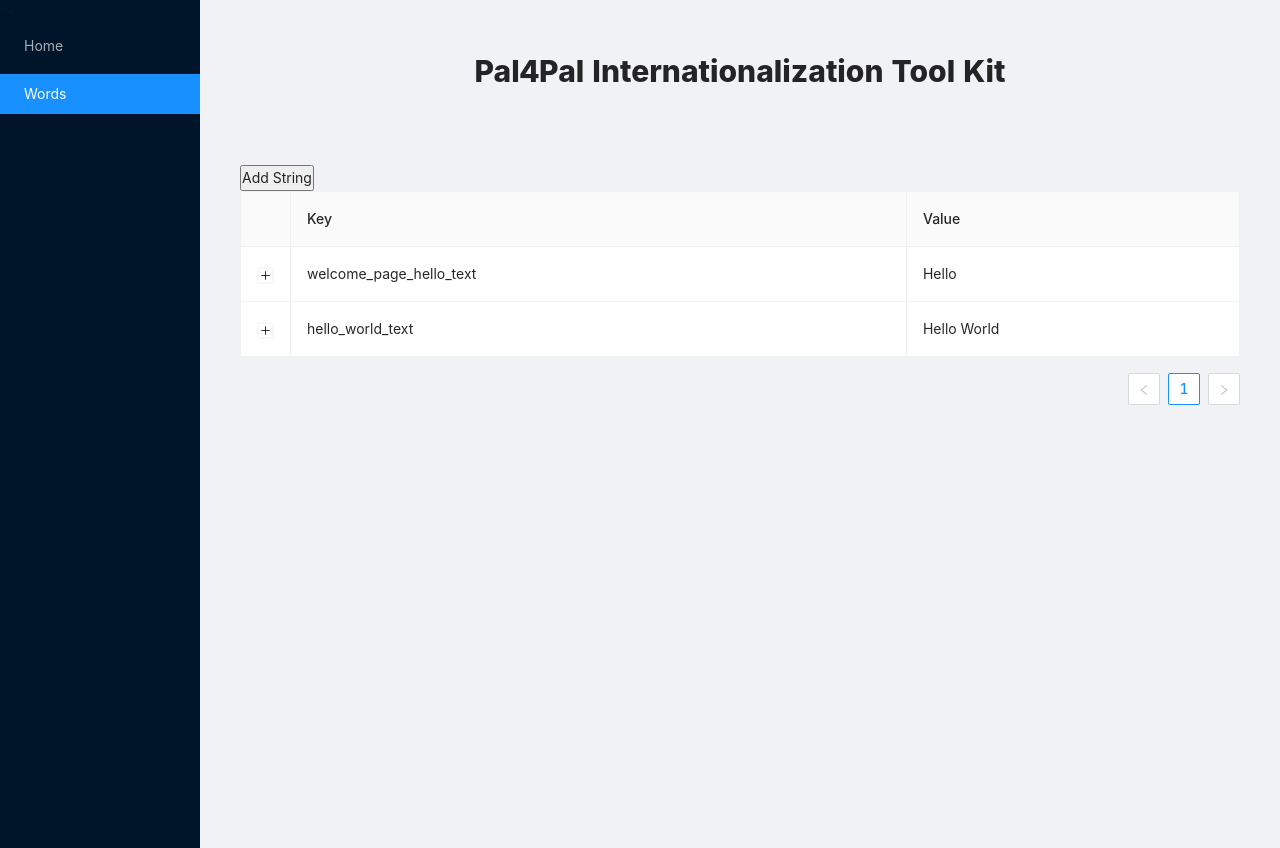
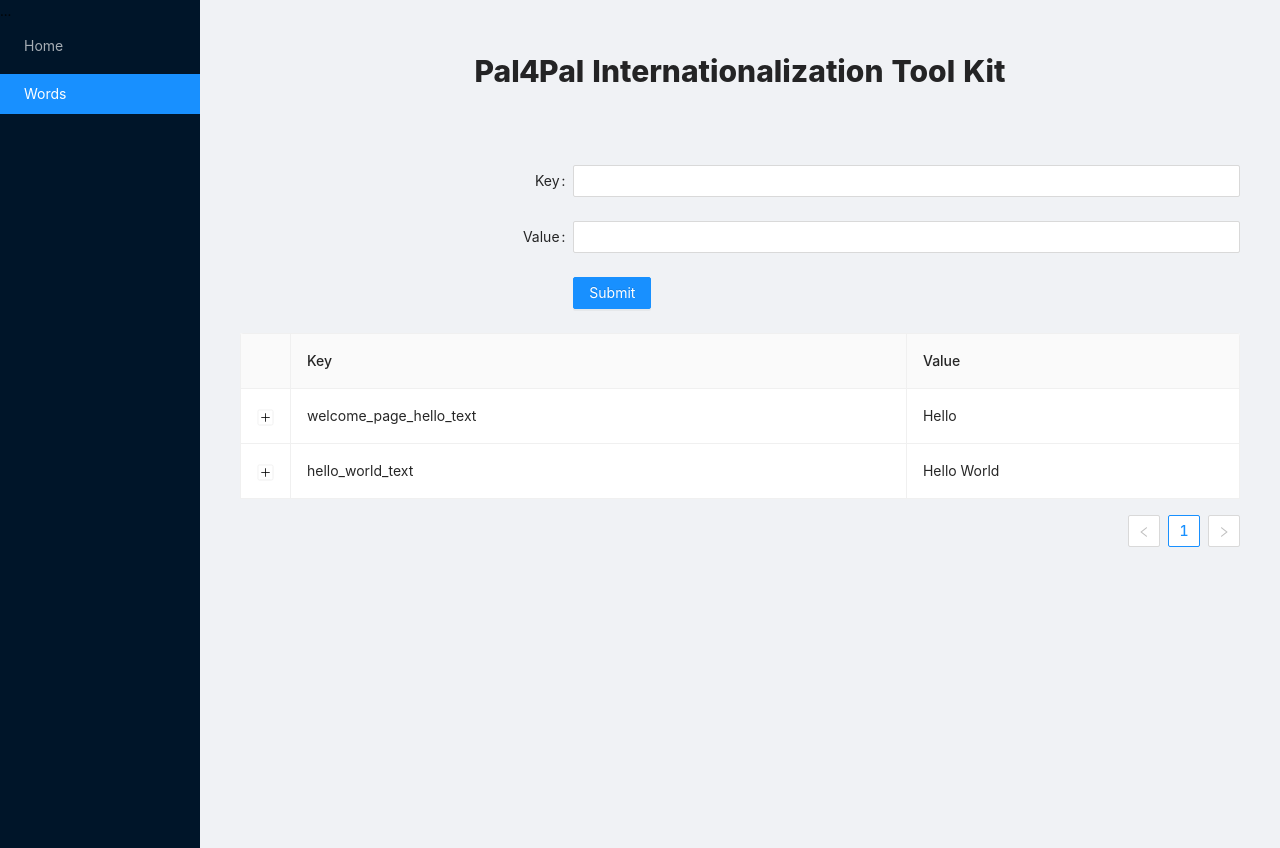
Before and after one commit to DavidKorochik/Internationalization-Tool-Kit, a React (Create React App) app: page /words in a window 1280 px wide. Built offline with nearby package versions, Linux system fonts and the light colour scheme.

Commit message:
Finished the AddWord component where we add a new string

```diff
--- /dev/null
+++ b/src/components/words-page/AddWord.js
@@ -0,0 +1,67 @@
+import React, { useState } from 'react';
+import languageService from '../../services/languageService';
+import { Form, Input, Button } from 'antd';
+
+export default function AddWord({ dataTranslation, setDataTranslation }) {
+  const [key, setKey] = useState('');
+  const [value, setValue] = useState('');
+  const [form] = Form.useForm();
+
+  const addWordToTranslation = async () => {
+    // const newWord = await languageService.addWordTranslation({
+    //   languageId: 1,
+    //   key,
+    //   sentence: value,
+    // });
+
+    const newWord = {
+      languageId: 1,
+      language: 'English',
+      sentence: value,
+    };
+
+    const translations = dataTranslation.map((x) =>
+      x.translations
+        .filter((trans) => trans.language !== 'English')
+        .map((trans) => ({
+          languageId: trans.languageId,
+          language: trans.language,
+          sentence: '',
+        }))
+    );
+
+    setDataTranslation([
+      ...dataTranslation,
+      {
+        key,
+        translations: [newWord, ...translations[0]],
+      },
+    ]);
+
+    form.resetFields();
+  };
+
+  return (
+    <Form
+      name='addWord'
+      labelCol={{ span: 8 }}
+      wrapperCol={{ span: 16 }}
+      initialValues={{ remember: true }}
+      autoComplete='off'
+    >
+      <Form.Item label='Key' name='key'>
+        <Input value={key} onChange={(e) => setKey(e.target.value)} />
+      </Form.Item>
+
+      <Form.Item label='Value' name='value'>
+        <Input value={value} onChange={(e) => setValue(e.target.value)} />
+      </Form.Item>
+
+      <Form.Item wrapperCol={{ offset: 8, span: 16 }}>
+        <Button onClick={addWordToTranslation} type='primary'>
+          Submit
+        </Button>
+      </Form.Item>
+    </Form>
+  );
+}
--- a/src/components/words-page/WordsList.js
+++ b/src/components/words-page/WordsList.js
@@ -3,11 +3,14 @@
 import { Link } from 'react-router-dom';
 import languageService from '../../services/languageService';
 import WordRow from './WordRow';
+import AddWord from './AddWord';
 
 const { Sider, Content } = Layout;
 
 export default function WordsList() {
   const [dataTranslation, setDataTranslation] = useState([]);
+
+  console.log(dataTranslation);
 
   const columns = [
     {
@@ -28,10 +31,6 @@
       .filter((trans) => trans.language === 'English')
       .map((trans) => trans.sentence),
   }));
-
-  const addWordToTranslation = async () => {
-    await languageService.addWordTranslation();
-  };
 
   const expandedRowRender = (record) => {
     const selectedTranslation = dataTranslation.find(
@@ -106,7 +105,10 @@
         >
           Pal4Pal Internationalization Tool Kit
         </h1>
-        <button onClick={addWordToTranslation}>Add String</button>
+        <AddWord
+          dataTranslation={dataTranslation}
+          setDataTranslation={setDataTranslation}
+        />
         <Table
           expandable={{ expandedRowRender }}
           columns={columns}
```
